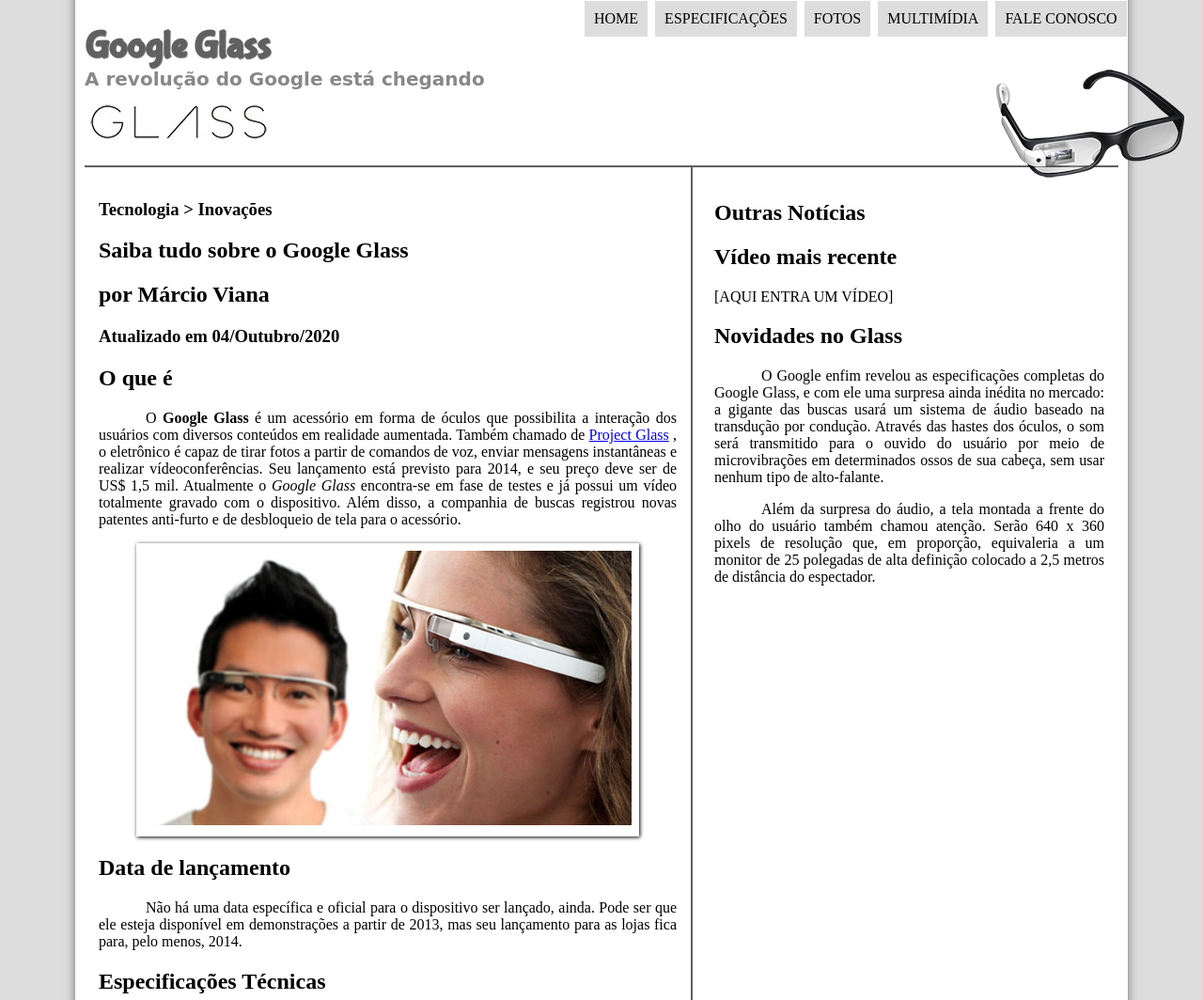
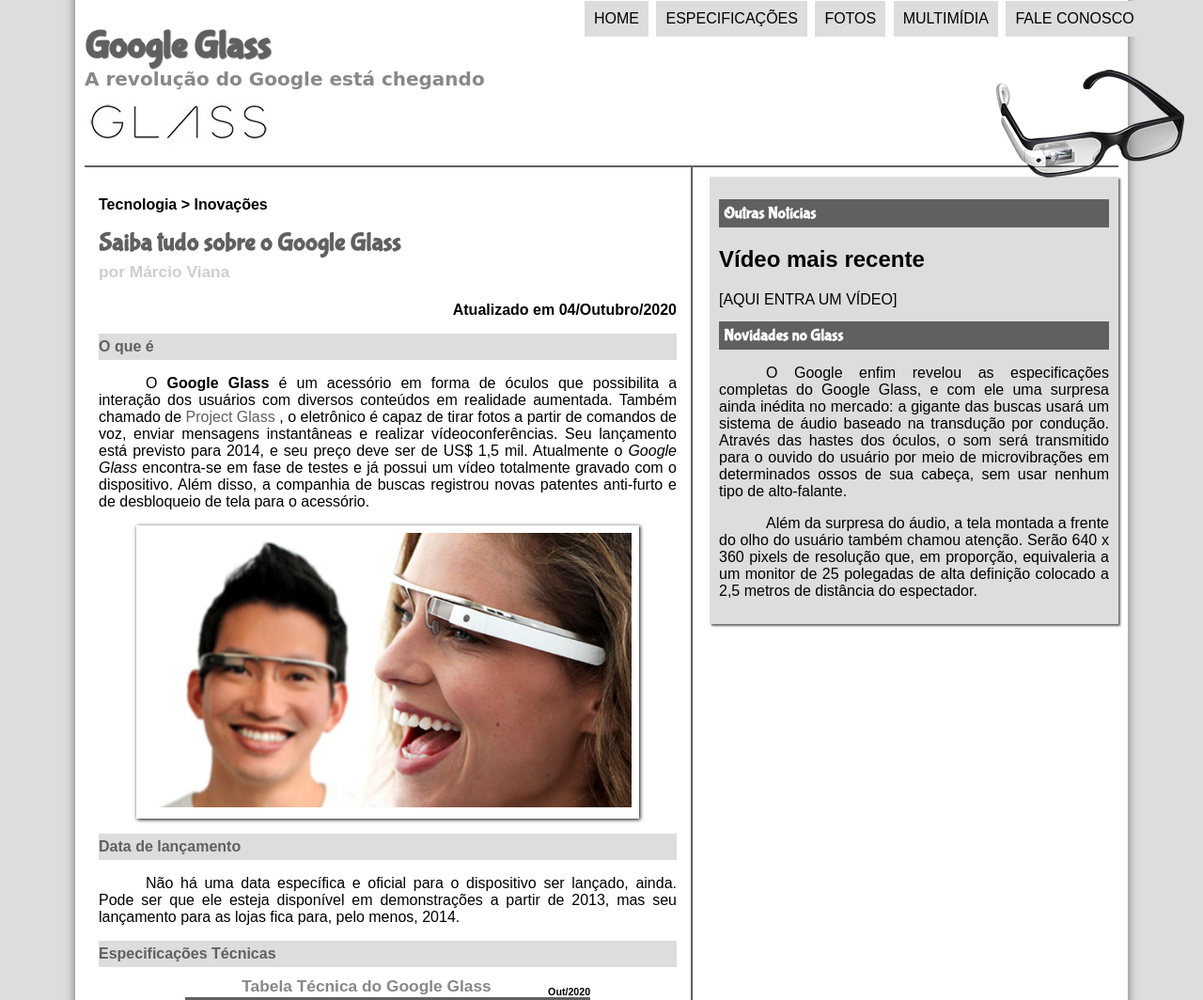
Before and after one commit to VianaMarcio/html5, a plain HTML site: page index.html in a window 1280 px wide. Shown: the top 1064 px of the page at 94% size. Drawn offline with Linux system fonts and the light colour scheme; a web font is replaced by a local one.

Commit message:
Estilização final do Aside com CSS

```diff
--- a/_css/estilo.css
+++ b/_css/estilo.css
@@ -9,6 +9,16 @@
     text-align: justify;
     text-indent: 50px;
 }
+
+a{
+    color: #606060;
+    text-decoration: none;
+}
+a:hover{
+    text-decoration: underline;
+}
+
+
 header#cabecalho img#icone{
     position: absolute;
     left: 1060px;
@@ -42,6 +52,7 @@
 body{
     background-color: #dddddd;
     color: rgba(0, 0, 0, 1);
+    font-family: Arial,sans-serif;
 
 }
 
@@ -125,6 +136,41 @@
     padding: 15px;
 }
 
+article#noticia-principal h2{
+    font-size: 12pt;
+    color: #606060;
+    background-color: #dddddd;
+    padding: 5px 10px 5px 0px;
+    margin: 10px 0px 10px 0px;
+}
+
+header#cabecalho-artigo h1{
+    font-family: 'FonteLogo', sans-serif;
+    font-size: 20pt;
+    color: #606060;
+    margin-bottom: 0px;
+    margin-top: 0px;
+
+}
+
+header#cabecalho-artigo h2{
+    font-size: 13pt;
+    color: #cecece;
+    background: #ffffff;
+    margin: 0px;
+
+}
+
+header#cabecalho-artigo h3{
+    font-size: 12pt;
+    color: ;
+
+}
+
+.direita{
+    text-align: right;
+}
+
 table#tabelaspec{
     border: 2px solid #606060;
     border-spacing: 0px;
@@ -169,7 +215,29 @@
     width: 415px;
     float: right;
     padding: 15px;
+    background-color: #dddddd;
+    padding: 10px;
+    margin-top: 10px;
+    box-shadow: 2px 2px 2px rgba(0, 0, 0, 0.6);
 }
+
+aside#lateral h1{
+    font-family: 'FonteLogo', sans-serif;
+    font-size: 20pt;
+    color: #606060;
+
+}
+
+aside#lateral h1{
+    background-color: #606060;
+    font-size: 13pt;
+    color: white;
+    padding: 5px;
+
+
+}
+
+
 
 footer#rodape{
     clear: both;
--- a/index.html
+++ b/index.html
@@ -27,13 +27,17 @@
         </header>
 
         <section id="corpo">
-        <hgroup>
-            <h3>Tecnologia > Inovações</h3>
-            <h1>Saiba tudo sobre o Google Glass</h1>
-            <h2>por Márcio Viana</h2>
-            <h3>Atualizado em 04/Outubro/2020</h3>
-        </hgroup>
 
+        <article id="noticia-principal">
+            <header id="cabecalho-artigo">
+
+                <hgroup>
+                    <h3>Tecnologia > Inovações</h3>
+                    <h1>Saiba tudo sobre o Google Glass</h1>
+                    <h2>por Márcio Viana</h2>
+                    <h3 class="direita">Atualizado em 04/Outubro/2020</h3>
+                </hgroup>
+            </header>
                 <h2>O que é</h2>
                 <p>O <span style="font-weight: bolder;">Google Glass</span> é um acessório em forma de óculos que possibilita a interação dos usuários com diversos conteúdos em realidade aumentada. Também chamado de <a href="https://www.google.com/glass/start/" target="_blank">Project Glass</a> , o eletrônico é capaz de tirar fotos a partir de comandos de voz, enviar mensagens instantâneas e realizar vídeoconferências. Seu lançamento está previsto para 2014, e seu preço deve ser de US$ 1,5 mil. Atualmente o <em>Google Glass</em> encontra-se em fase de testes e já possui um vídeo totalmente gravado com o dispositivo. Além disso, a companhia de buscas registrou novas patentes anti-furto e de desbloqueio de tela para o acessório.</p>
                 <figure class="foto-legenda">
@@ -47,7 +51,7 @@
                 <h2>Data de lançamento</h2>
                 <p>Não há uma data específica e oficial para o dispositivo ser lançado, ainda. Pode ser que ele esteja disponível em demonstrações a partir de 2013, mas seu lançamento para as lojas fica para, pelo menos, 2014.</p>
 
-                <h1>Especificações Técnicas</h1>
+                <h2>Especificações Técnicas</h2>
 
                     <table id="tabelaspec">
                     <caption>Tabela Técnica do Google Glass <span>Out/2020</span></caption>
@@ -77,13 +81,14 @@
 
                     </table>
 
-                <h1>Como funciona</h1>
+                <h2>Como funciona</h2>
                 <p>De acordo com fontes próximas do Google, os óculos vão contar com uma pequena tela de LCD ou AMOLED na parte superior e em frente aos olhos do usuário. Com o uso de uma câmera e GPS, você pode se situar, assim como selecionar opções com o movimento da cabeça</p>
 
-                <h1>O que você pode fazer com o Google Glasses</h1>
+                <h2>O que você pode fazer com o Google Glasses</h2>
                 <p>O vídeo de divulgação do Google mostra que você pode se transformar em uma espécie de “super-humano”, já que o aparelho pode indicar a quantos metros você está de seu destino, se o metrô está aberto ou fechado, mostrar o clima, agenda e até mesmo permitir que você marque encontros apenas com comandos de voz.</p>
 
 [AQUI ENTRA UM VÍDEO]
+        </article>
     </section>
     <aside id="lateral">
                 <h1>Outras Notícias</h1>
```
